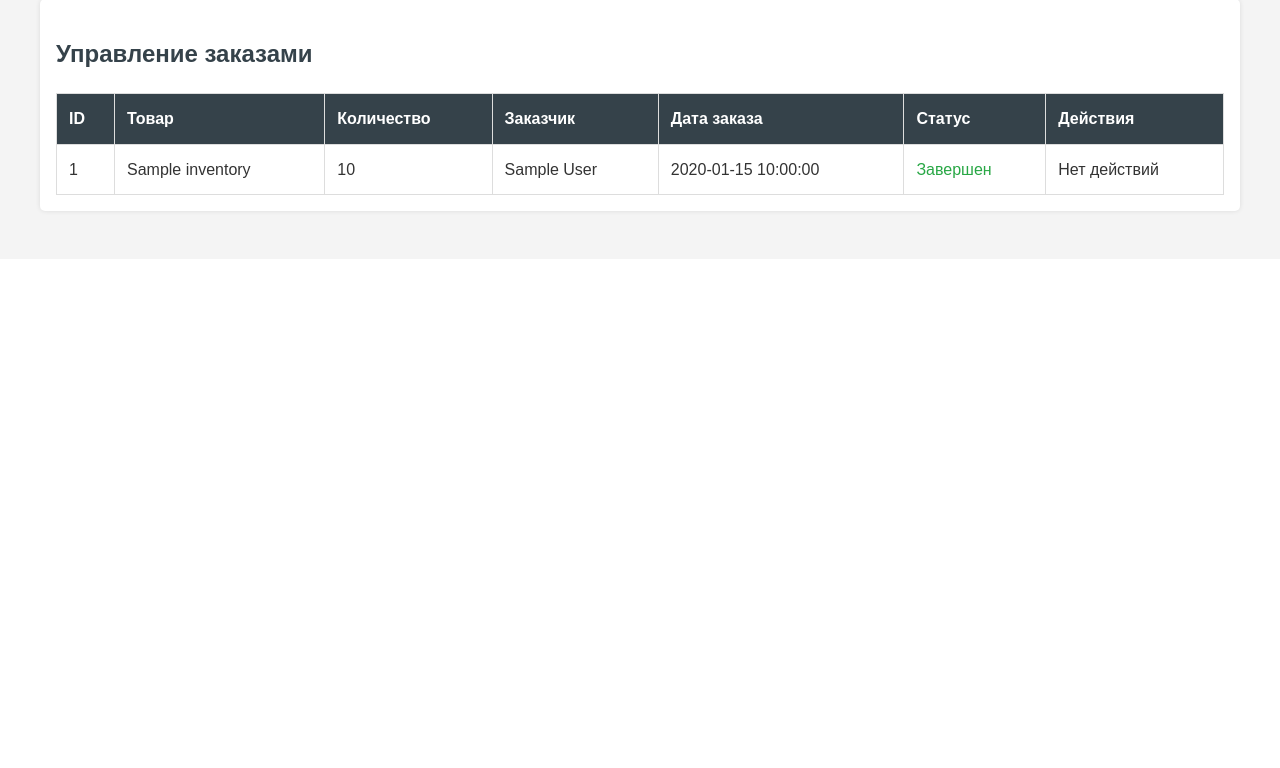
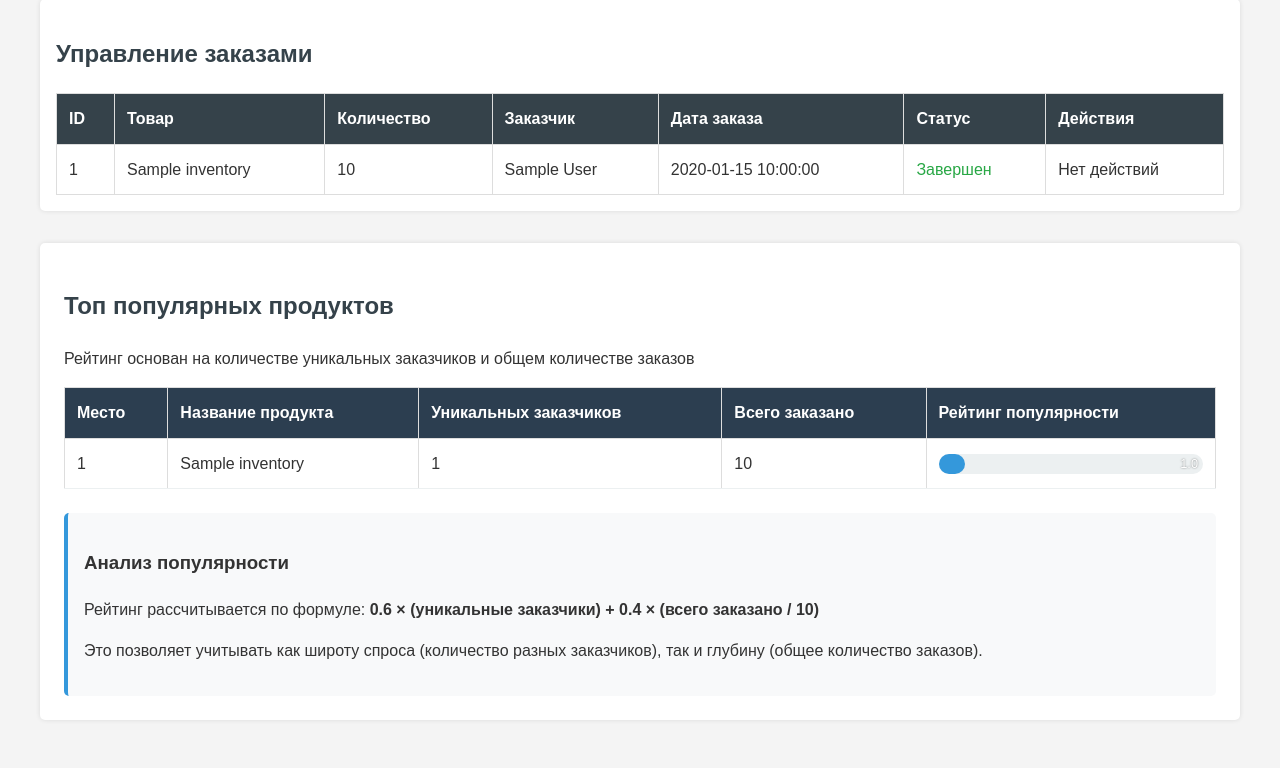
Before and after one commit to LokiHard1/apm_warehouse, a PHP site: page /dashboard.php in a window 1280 px wide. Shown: the part 910-1678 px from the top of the page. Before the commit the page ends 1125 px from the top, so only its background shows below. Run offline with PHP 8.4, Linux system fonts and the light colour scheme; the visitor is signed in with stand-in values (Sample User, id 1); tables that the repository leaves empty or names only in its code hold one stand-in row (values such as "Sample post").

Commit message:
Просто комит

```diff
--- a/dashboard.php
+++ b/dashboard.php
@@ -27,7 +27,20 @@ if ($_SERVER['REQUEST_METHOD'] === 'POST' && isset($_POST['add_product'])) {
     header('Location: dashboard.php');
     exit;
 }
+$topProductsQuery = $pdo->query('
+    SELECT
+        i.product_name,
+        COUNT(DISTINCT o.customer_id) as unique_customers,
+        SUM(o.quantity) as total_ordered
+    FROM orders o
+    JOIN inventory i ON o.product_id = i.id
+    WHERE o.status != "cancelled"
+    GROUP BY i.product_name
+    ORDER BY unique_customers DESC, total_ordered DESC
+    LIMIT 5
+');
 
+$topProducts = $topProductsQuery->fetchAll();
 if ($_SERVER['REQUEST_METHOD'] === 'POST' && isset($_POST['update_quantity'])) {
     $id = (int)$_POST['id'];
     $new_quantity = (int)$_POST['new_quantity'];
@@ -196,6 +209,51 @@ if ($_SERVER['REQUEST_METHOD'] === 'POST' && isset($_POST['update_quantity'])) {
         </tbody>
     </table>
 </section>
+<section class="top-products-section" id="top-products">
+    <h2>Топ популярных продуктов</h2>
+    <p>Рейтинг основан на количестве уникальных заказчиков и общем количестве заказов</p>
+
+    <?php if (!empty($topProducts)): ?>
+        <table class="top-products-table">
+            <thead>
+                <tr>
+                    <th>Место</th>
+                    <th>Название продукта</th>
+                    <th>Уникальных заказчиков</th>
+                    <th>Всего заказано</th>
+                    <th>Рейтинг популярности</th>
+                </tr>
+            </thead>
+            <tbody>
+                <?php foreach ($topProducts as $index => $product):
+                    // Рассчитываем рейтинг (60% вес - уникальные заказчики, 40% - общее количество)
+                    $rating = 0.6 * $product['unique_customers'] + 0.4 * ($product['total_ordered'] / 10);
+                ?>
+                    <tr>
+                        <td><?= $index + 1 ?></td>
+                        <td><?= htmlspecialchars($product['product_name']) ?></td>
+                        <td><?= $product['unique_customers'] ?></td>
+                        <td><?= $product['total_ordered'] ?></td>
+                        <td>
+                            <div class="rating-bar">
+                                <div class="rating-fill" style="width: <?= min(100, $rating * 10) ?>%"></div>
+                                <span class="rating-value"><?= number_format($rating, 1) ?></span>
+                            </div>
+                        </td>
+                    </tr>
+                <?php endforeach; ?>
+            </tbody>
+        </table>
+
+        <div class="popularity-analysis">
+            <h3>Анализ популярности</h3>
+            <p>Рейтинг рассчитывается по формуле: <strong>0.6 × (уникальные заказчики) + 0.4 × (всего заказано / 10)</strong></p>
+            <p>Это позволяет учитывать как широту спроса (количество разных заказчиков), так и глубину (общее количество заказов).</p>
+        </div>
+    <?php else: ?>
+        <p>Нет данных о заказах для составления рейтинга.</p>
+    <?php endif; ?>
+</section>
     </main>
 </body>
 </html>
--- a/style.css
+++ b/style.css
@@ -312,3 +312,74 @@ select {
     background: #343a40;
     color: white;
 }
+
+.top-products-section {
+    margin-top: 2rem;
+    background: white;
+    padding: 1.5rem;
+    border-radius: 5px;
+    box-shadow: 0 0 5px rgba(0, 0, 0, 0.1);
+}
+
+.top-products-table {
+    width: 100%;
+    margin: 1rem 0;
+    border-collapse: collapse;
+}
+
+.top-products-table th {
+    background: #2c3e50;
+    color: white;
+    padding: 0.75rem;
+    text-align: left;
+}
+
+.top-products-table td {
+    padding: 0.75rem;
+    border-bottom: 1px solid #ecf0f1;
+}
+
+.top-products-table tr:nth-child(even) {
+    background-color: #f8f9fa;
+}
+
+.rating-bar {
+    height: 20px;
+    background: #ecf0f1;
+    border-radius: 10px;
+    position: relative;
+    width: 100%;
+}
+
+.rating-fill {
+    height: 100%;
+    border-radius: 10px;
+    background: #3498db;
+    transition: width 0.5s ease;
+}
+
+.rating-value {
+    position: absolute;
+    right: 5px;
+    top: 50%;
+    transform: translateY(-50%);
+    color: white;
+    font-size: 0.8rem;
+    text-shadow: 0 0 2px rgba(0, 0, 0, 0.5);
+}
+
+.popularity-analysis {
+    margin-top: 1.5rem;
+    padding: 1rem;
+    background: #f8f9fa;
+    border-radius: 5px;
+    border-left: 4px solid #3498db;
+}
+
+.top-products-link {
+    background: #3498db;
+}
+
+.top-products-link:hover {
+    background: #2980b9;
+}
```
